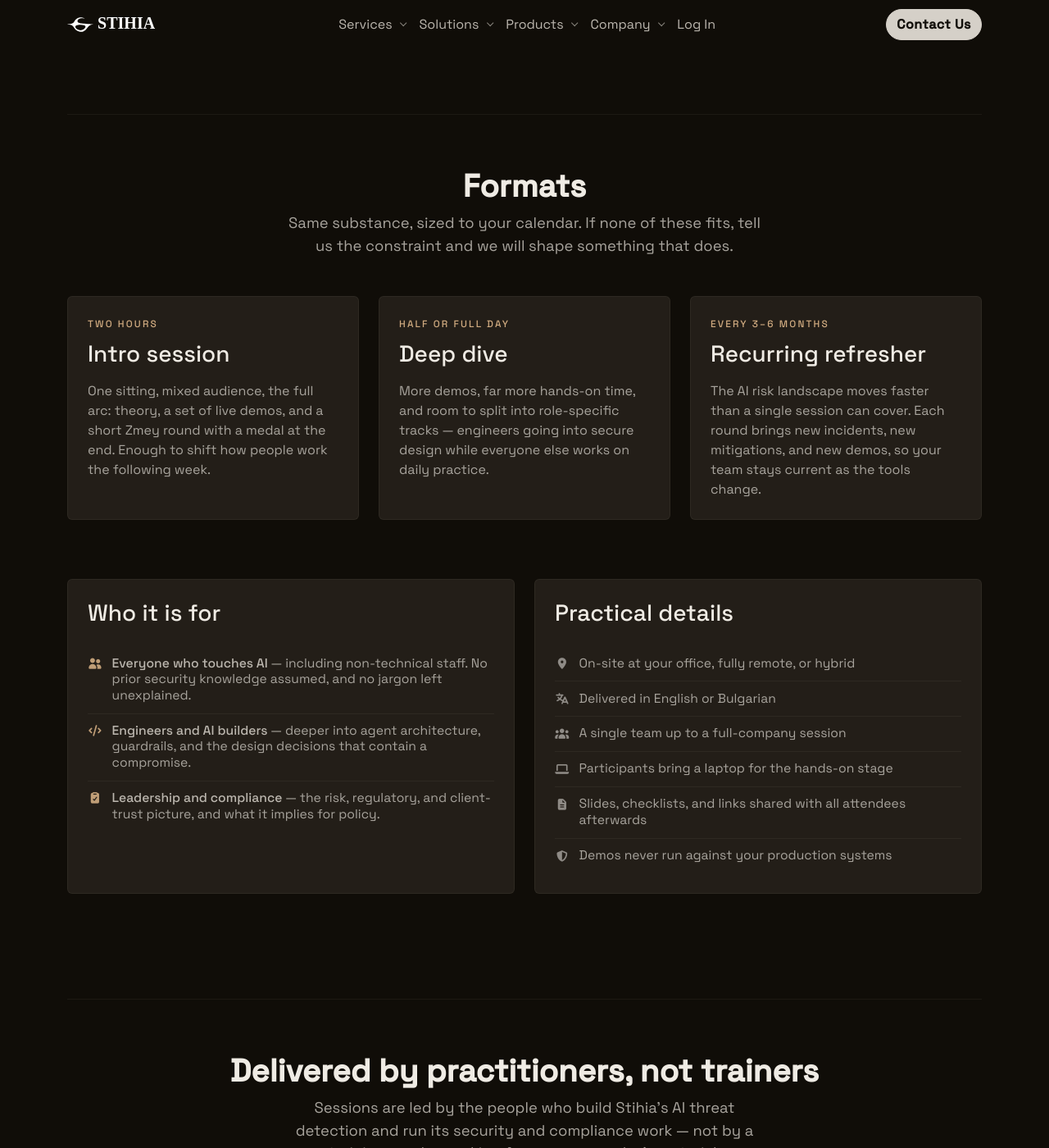
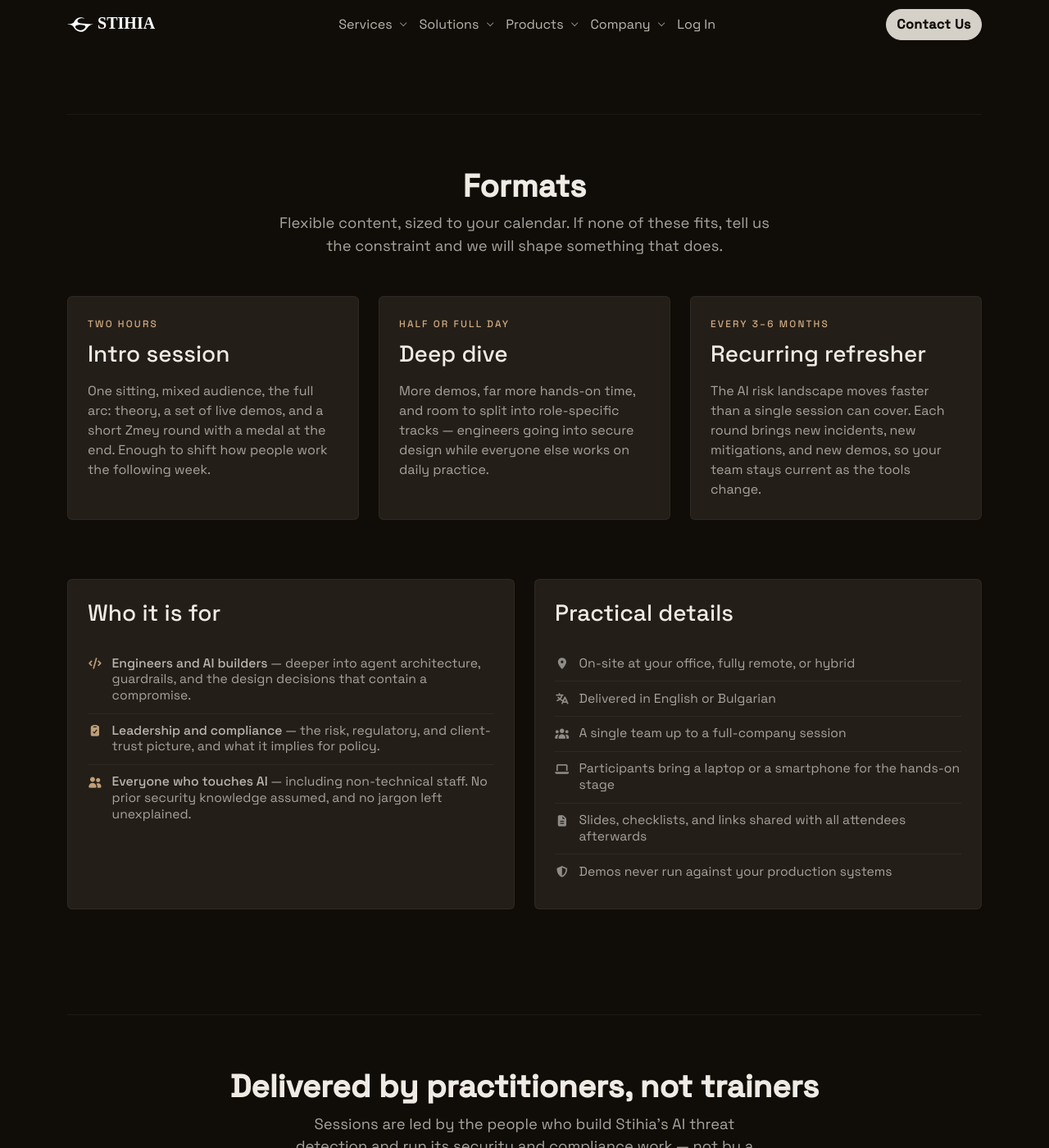
Before and after one commit to stihia-ai/stihia-ai.github.io, a Jekyll site: the page built from services/workshop.html, in a window 1280 px wide and 1400 px high, scrolled down 5866 px. Shown: the whole window at 82% size. Built offline with Jekyll 4.4.1, drawn with Linux system fonts in a browser that asks for light colours; nearby versions of some CDN libraries; some web fonts are replaced.

Commit message:
fix(services): update workshop page copy

```diff
--- a/services/workshop.html
+++ b/services/workshop.html
@@ -569,7 +569,7 @@ canonical_redirect: true
         <div class="col-sm">
           <h2 class="section-title">Formats</h2>
           <p class="section-subtitle">
-            Same substance, sized to your calendar. If none of these fits,
+            Flexible content, sized to your calendar. If none of these fits,
             tell us the constraint and we will shape something that does.
           </p>
         </div>
@@ -616,14 +616,6 @@ canonical_redirect: true
             <h3 class="mb-4">Who it is for</h3>
             <ul class="hairline-list">
               <li>
-                <i class="fa fa-user-group" aria-hidden="true"></i>
-                <span>
-                  <strong>Everyone who touches AI</strong> — including
-                  non-technical staff. No prior security knowledge assumed,
-                  and no jargon left unexplained.
-                </span>
-              </li>
-              <li>
                 <i class="fa fa-code" aria-hidden="true"></i>
                 <span>
                   <strong>Engineers and AI builders</strong> — deeper into
@@ -637,6 +629,14 @@ canonical_redirect: true
                   <strong>Leadership and compliance</strong> — the risk,
                   regulatory, and client-trust picture, and what it implies
                   for policy.
+                </span>
+              </li>
+              <li>
+                <i class="fa fa-user-group" aria-hidden="true"></i>
+                <span>
+                  <strong>Everyone who touches AI</strong> — including
+                  non-technical staff. No prior security knowledge assumed,
+                  and no jargon left unexplained.
                 </span>
               </li>
             </ul>
@@ -660,7 +660,7 @@ canonical_redirect: true
               </li>
               <li>
                 <i class="fa fa-laptop" aria-hidden="true"></i>
-                Participants bring a laptop for the hands-on stage
+                Participants bring a laptop or a smartphone for the hands-on stage
               </li>
               <li>
                 <i class="fa fa-file-lines" aria-hidden="true"></i>
```
